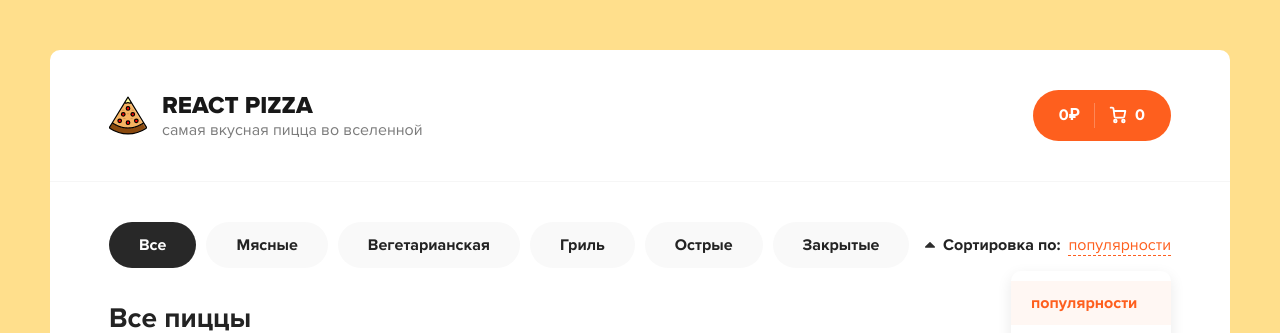
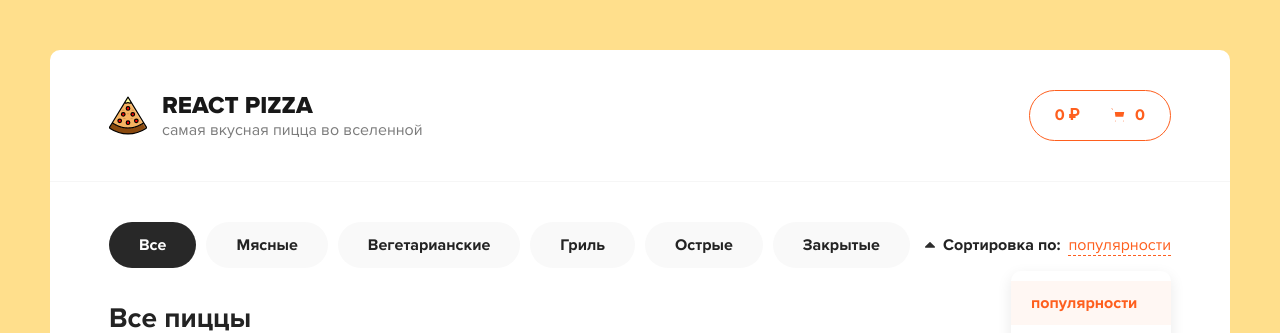
Before and after one commit to sazonovOleg/reactPizzaApp, a React (Create React App) app: page / in a window 1280 px wide. Shown: the top 333 px of the page. Built offline with nearby package versions, Linux system fonts and the light colour scheme.

Commit message:
index.js и его объяснение разделение на компоненты + map

```diff
--- a/src/App.jsx
+++ b/src/App.jsx
@@ -1,6 +1,5 @@
 import React from 'react';
-import Header from "./components/Header";
-import Content from "./components/Content";
+import {Header, Content} from "./components";
 
 export default class App extends React.Component{
     render() {
--- a/src/components/Button.jsx
+++ b/src/components/Button.jsx
@@ -1,14 +1,15 @@
 import React from "react"
 import classNames from "classnames";
-//30min
 
-export default function Button(props) {
+export default function Button({ onClick,className,outline, children }) {
     return (
-        <button className={classNames('button', props.className,
+        <button
+            onClick = {onClick}
+            className={classNames('button', className,
             {
-                'button--cart': props.cartStyle,
+                'button--outline': outline,
             })}>
-            {props.children}
+            {children}
         </button>
     )
 }
--- /dev/null
+++ b/src/components/Categories.jsx
@@ -0,0 +1,12 @@
+import React from 'react';
+//1.04
+export default function Categories({items}) {
+    return (
+        <div className="categories">
+            <ul>
+                <li className="active">Все</li>
+                {items.map((name) => <li>{name}</li>)}
+            </ul>
+        </div>
+    );
+}
--- a/src/components/Content.jsx
+++ b/src/components/Content.jsx
@@ -1,4 +1,5 @@
 import React from 'react'
+import {Categories} from "./index";
 
 export default class Content extends React.Component {
     render() {
@@ -6,16 +7,7 @@ export default class Content extends React.Component {
             <div className="content">
                 <div className="container">
                     <div className="content__top">
-                        <div className="categories">
-                            <ul>
-                                <li className="active">Все</li>
-                                <li>Мясные</li>
-                                <li>Вегетарианская</li>
-                                <li>Гриль</li>
-                                <li>Острые</li>
-                                <li>Закрытые</li>
-                            </ul>
-                        </div>
+                        <Categories items={["Мясные","Вегетарианские","Гриль","Острые","Закрытые"]}/>
                         <div className="sort">
                             <div className="sort__label">
                                 <svg
--- a/src/components/Header.jsx
+++ b/src/components/Header.jsx
@@ -1,10 +1,12 @@
 import React from "react";
 import logo from "../assets/img/pizza-logo.svg";
-import Button from "./Button";
-import classNames from "classnames";
+import {Button} from "./";
 
 
 export default function Header() {
+    function hello() {
+        console.log('hello')
+    }
     return (
         <div className="header">
             <div className="container">
@@ -16,8 +18,8 @@ export default function Header() {
                     </div>
                 </div>
                 <div className="header__cart">
-                    <Button className="button--cart">
-                        <span>0₽</span>
+                    <Button className="button--cart" outline onClick={hello}>
+                        <span>0 ₽</span>
                         <div className="button__delimiter"></div>
                         <svg
                             width="18"
--- /dev/null
+++ b/src/components/index.js
@@ -0,0 +1,4 @@
+export {default as Button} from "./Button"
+export {default as Header} from "./Header"
+export {default as Content} from "./Content"
+export {default as Categories} from "./Categories"
```
